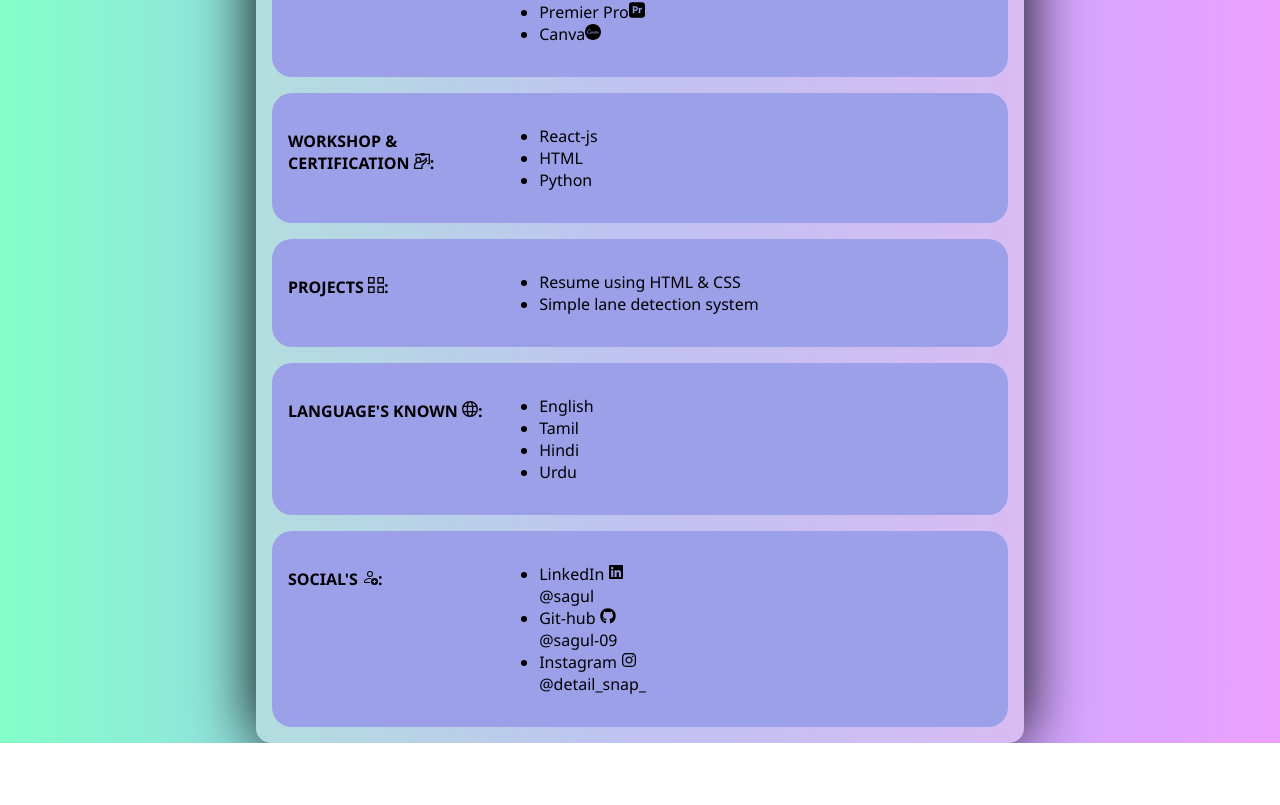
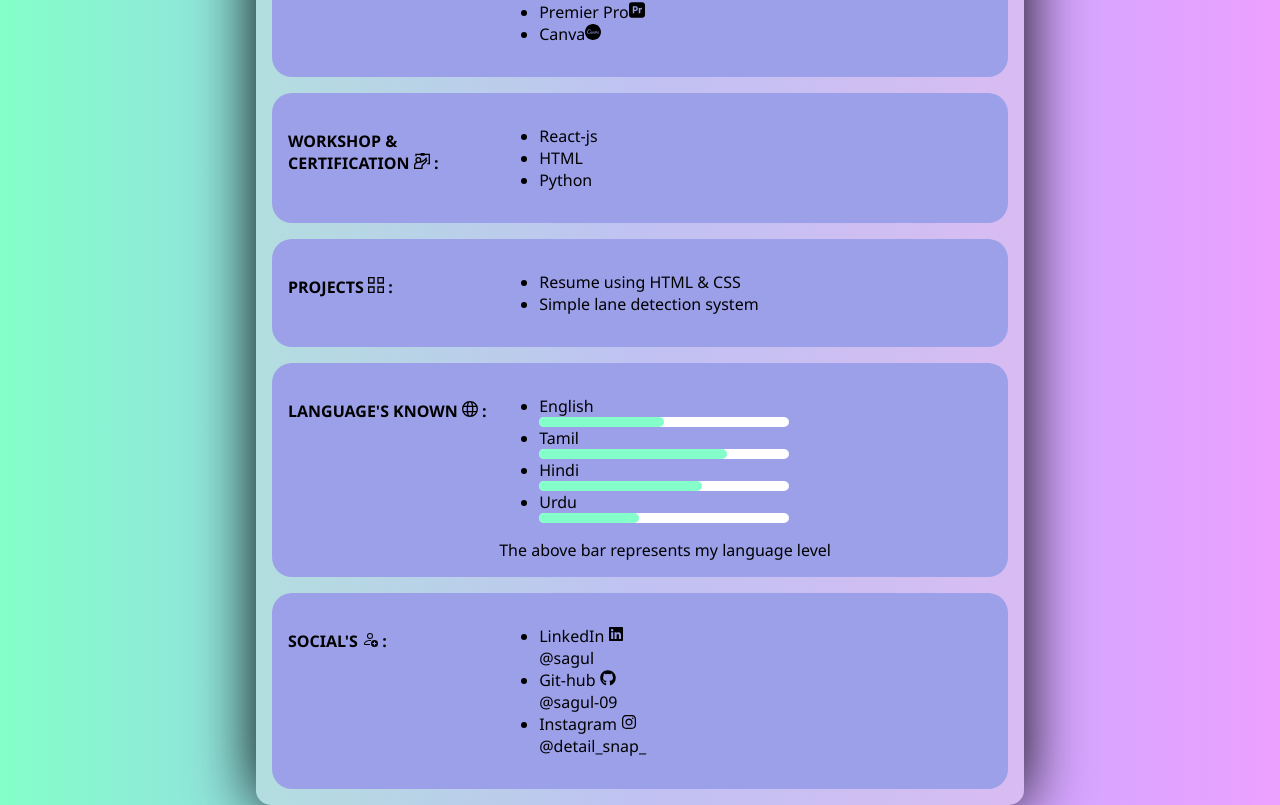
Before and after one commit to mern-ft/resume-website, a React (Vite) app: page / in a window 1280 px wide. Shown: the part 844-1649 px from the top of the page. Before the commit the page ends 1587 px from the top, so only its background shows below. Built offline with nearby package versions, Linux system fonts and the light colour scheme.

Commit message:
added progress bar in language

```diff
--- a/src/App.css
+++ b/src/App.css
@@ -75,7 +75,7 @@
   font-size: medium;
 }
 
-/*progress bar*/
+/* skills progress bar*/
 .progress-bar {
   background-color: white;
   width: 250px;
@@ -135,6 +135,48 @@
   }
 }
 
+/* language progress bar*/
+
+.english {
+  background-color: #84ffc9;
+  animation: c 1s linear forwards;
+}
+.tamil {
+  background-color: #84ffc9;
+  animation: html 1s linear forwards;
+}
+.hindi {
+  background-color: #84ffc9;
+  animation: css 1s linear forwards;
+}
+.urdu {
+  background-color: #84ffc9;
+  animation: python 1s linear forwards;
+}
+
+
+@keyframes english {
+  100% {
+    width: 95%;
+  }
+}
+@keyframes tamil {
+  100% {
+    width: 50%;
+  }
+}
+@keyframes hindi {
+  100% {
+    width: 85%;
+  }
+}
+@keyframes urdu {
+  100% {
+    width: 50%;
+  }
+}
+
+
 .bar-info{
   font-weight: 300;
 }
--- a/src/App.jsx
+++ b/src/App.jsx
@@ -7,9 +7,15 @@
 import { GiSkills } from "react-icons/gi";
 import { BiBook, BiRename } from "react-icons/bi";
 import { BsPersonVcard, BsPersonAdd } from "react-icons/bs";
-import { FaLinkedin, FaGithub, FaInstagram, FaHtml5, FaCss3Alt, FaPython } from "react-icons/fa";
+import {
+  FaLinkedin,
+  FaGithub,
+  FaInstagram,
+  FaHtml5,
+  FaCss3Alt,
+  FaPython,
+} from "react-icons/fa";
 import { CgPacman } from "react-icons/cg";
-
 
 function App() {
   return (
@@ -21,21 +27,19 @@
           </div>
           <div className="info">
             <h1 className="name">
-              <BiRename />:<span> SAGUL</span>
+              <BiRename /> :<span> SAGUL</span>
             </h1>
             <h1 className="domain">
-              <span>
-                <GrDomain />
-              </span>
-              : FRONT-END DEVELOPER
+                <GrDomain /> :<span> FRONT-END DEVELOPER</span>
             </h1>
           </div>
         </div>
         <hr></hr>
+
         {/* about */}
         <div className="container1">
           <h4 className="title">
-            About <BsPersonVcard />:
+            About <BsPersonVcard /> :
           </h4>
           <div className="content">
             As a front-end web developer, I specialize in the design and
@@ -43,11 +47,12 @@
             strong understanding of HTML, CSS, and JavaScrip.
           </div>
         </div>
+
         {/* QUALIFICATION BOX CONTAINER1*/}
         <div className="container1">
           {/* <div className="content"> */}
           <h4 className="title">
-            QUALIFICATION <BiBook />:
+            QUALIFICATION <BiBook /> :
           </h4>
           <div className="content">
             <table className="table">
@@ -74,10 +79,11 @@
             </table>
           </div>
         </div>
+
         {/* SKILL  */}
         <div className="container1">
           <h4 className="title">
-            SKILL'S <GiSkills />:
+            SKILL'S <GiSkills /> :
           </h4>
           <div className="content">
             <ul>
@@ -117,15 +123,16 @@
             </ul>
             <div className="content">
               <span className="bar-info">
-                The above bar represents my skill level{" "}
+                The above bar represents my skill level
               </span>
             </div>
           </div>
         </div>
+
         {/* TOOLS */}
         <div className="container1">
           <h4 className="title">
-            TOOL'S <BsTools />:
+            TOOL'S <BsTools /> :
           </h4>
           <div className="content">
             <ul>
@@ -148,10 +155,11 @@
             </ul>
           </div>
         </div>
+
         {/* certification */}
         <div className="container1">
           <h4 className="title">
-            WORKSHOP & CERTIFICATION <GrWorkshop />:
+            WORKSHOP & CERTIFICATION <GrWorkshop /> :
           </h4>
           <div className="content">
             <ul>
@@ -163,7 +171,7 @@
         </div>
         <div className="container1">
           <h4 className="title">
-            PROJECTS <GrProjects />:
+            PROJECTS <GrProjects /> :
           </h4>
           <div className="content">
             <ul>
@@ -172,21 +180,40 @@
             </ul>
           </div>
         </div>
+
+        {/* Language */}
         <div className="container1">
           <h4 className="title">
-            LANGUAGE'S KNOWN <GrLanguage />:
+            LANGUAGE'S KNOWN <GrLanguage /> :
           </h4>
+          <div className="content">
             <ul>
               <li>English</li>
+              <div className="progress-bar">
+                <div className="english">{/* <span>60%</span> */}</div>
+              </div>
               <li>Tamil</li>
+              <div className="progress-bar">
+                <div className="tamil">{/* <span>60%</span> */}</div>
+              </div>
               <li>Hindi</li>
+              <div className="progress-bar">
+                <div className="hindi">{/* <span>60%</span> */}</div>
+              </div>
               <li>Urdu</li>
+              <div className="progress-bar">
+                <div className="urdu">{/* <span>60%</span> */}</div>
+              </div>
             </ul>
+            <span className="bar-info">
+              The above bar represents my language level
+            </span>
+          </div>
         </div>
 
         <div className="container1">
           <h4 className="title">
-            SOCIAL'S <BsPersonAdd />:
+            SOCIAL'S <BsPersonAdd /> :
           </h4>
           <ul>
             <li>
@@ -196,7 +223,8 @@
               Git-hub <FaGithub /> <span className="id"> @sagul-09 </span>
             </li>
             <li>
-              Instagram <FaInstagram /> <span className="id"> @detail_snap_ </span>
+              Instagram <FaInstagram />{" "}
+              <span className="id"> @detail_snap_ </span>
             </li>
           </ul>
         </div>
```
Lines whose indentation alone changed are shown as unchanged.
